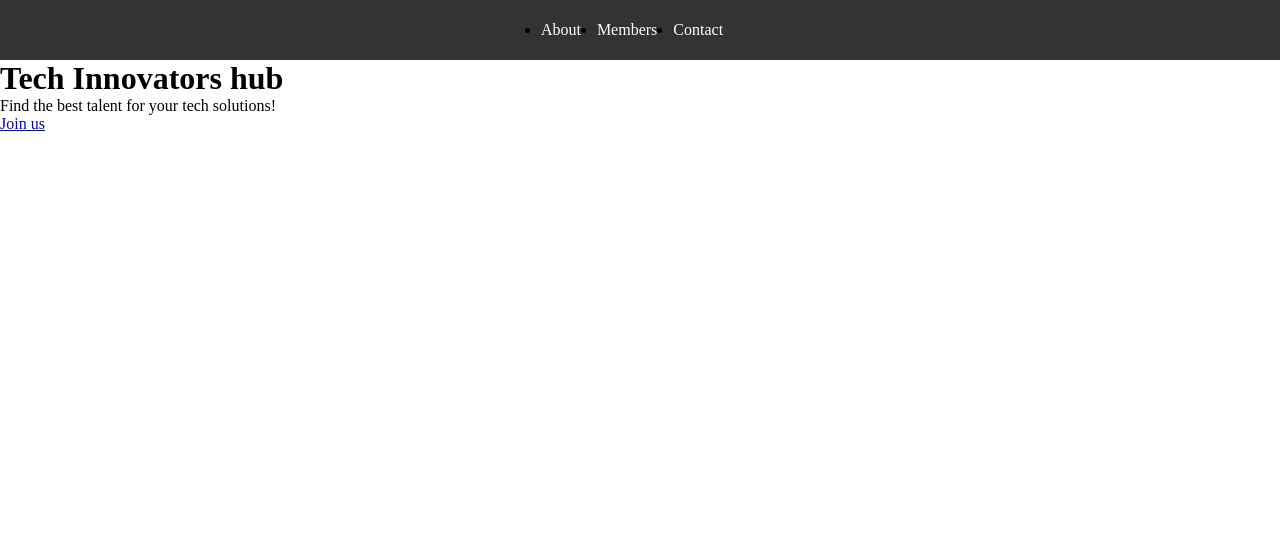
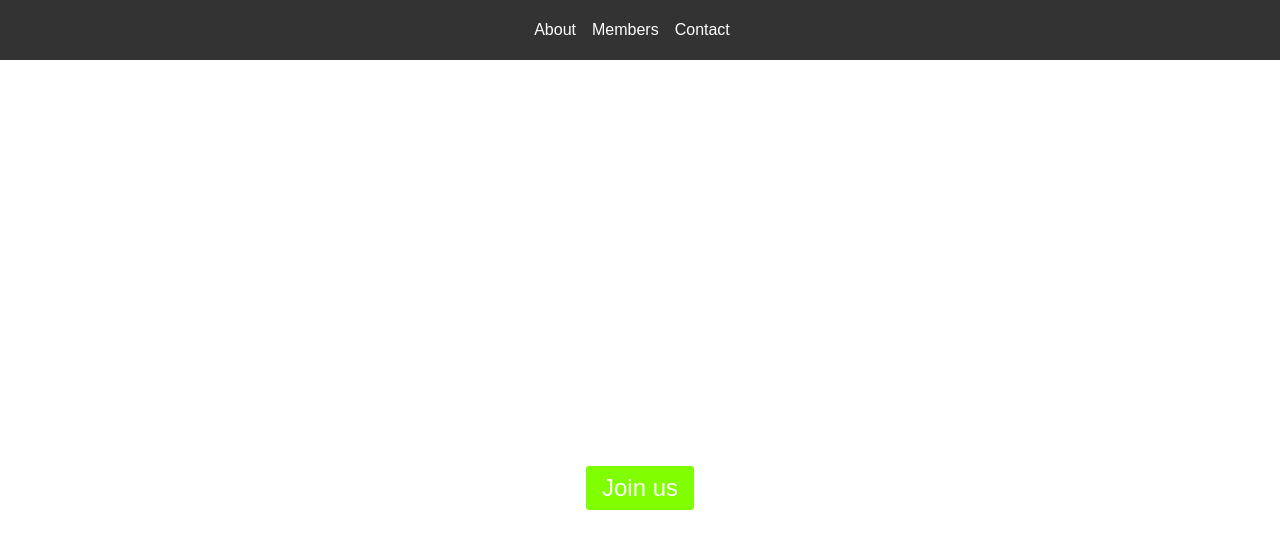
Before and after one commit to BrendahKiragu/my_new_directory, a plain HTML site: page index.html in a window 1280 px wide. Drawn offline with Linux system fonts and the light colour scheme.

Commit message:
adds hero section style

```diff
--- a/index.html
+++ b/index.html
@@ -15,12 +15,12 @@
       <li> <a href="#">Contact</a></li>
      </ul>
     </nav>
-    <div>
+    <div class="hero">
       <h1>Tech Innovators hub</h1>
       <p>
         Find the best talent for your tech solutions!
       </p>
-      <a href="#">Join us</a>
+      <a href="#" class="cta">Join us</a>
     </div>
   </header>
 </body>
--- a/style.css
+++ b/style.css
@@ -1,6 +1,9 @@
 *{
   margin: 0;
   padding: 0;
+}
+body{
+  font-family: Arial, Helvetica, sans-serif;
 }
 
 nav{
@@ -18,9 +21,40 @@ nav ul {
 
   nav ul li {
     margin-right: 1rem;
+    list-style: none;
   }
 
 nav ul li a {
   color: white;
   text-decoration: none;
   }
+
+.hero {
+ /* border: 1px solid red;*/
+  height: calc(100vh - 60px);
+  color: white;
+  display: flex;
+  flex-direction: column;
+  justify-content: center;
+  align-items: center;
+  font-size: 1.5rem;
+  /*background-image: url("/images/#");*/
+  background-position: center;
+  background-size: cover;
+}
+
+h1 {
+  /*margin-bottom: 1.4rem; top right bottom left*/
+  margin: 0 0 1.4rem o;
+}
+.hero p {
+  margin-bottom: 2rem;
+}
+.cta {
+  /*border: 1px solid black;*/
+  text-decoration: none;
+  background-color: chartreuse;
+  padding: 0.5rem 1rem;
+  color: white;
+  border-radius: 3px;
+}
```
